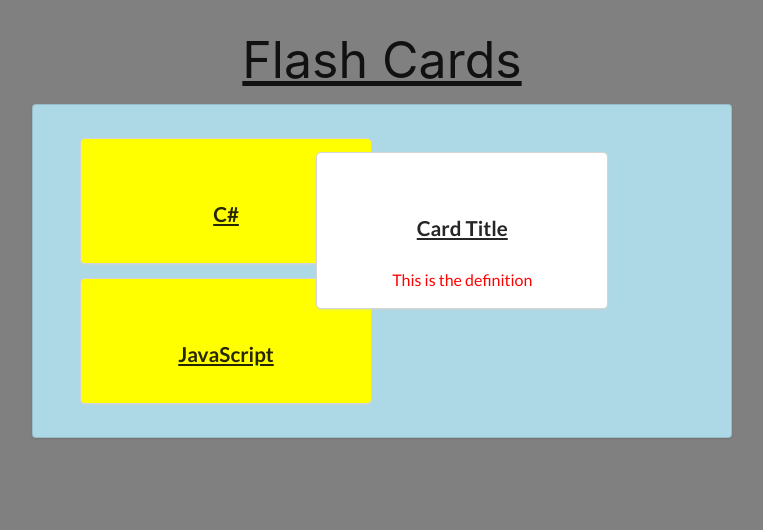
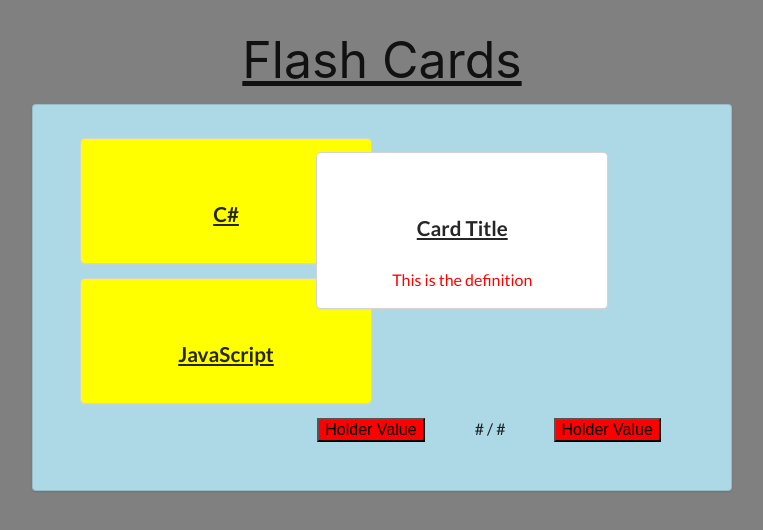
Before and after one commit to ctcb57/flashcards, a React (Create React App) app: page / in a window 1280 px wide. Shown: the top 530 px of the page, without its empty margins (258-1021 px from the left). Built offline with nearby package versions, Linux system fonts and the light colour scheme.

Commit message:
Created custom button components and added basic styling elements

```diff
--- a/src/components/cards-container/cards-container.component.jsx
+++ b/src/components/cards-container/cards-container.component.jsx
@@ -1,6 +1,7 @@
 import React from 'react';
 import CardsList from '../cards-list/cards-list.components';
 import ActiveCard from '../active-card/active-card.component';
+import CustomButton from '../custom-button/custom-button.component';
 import DATA from './cards-collection.data';
 
 import './cards-container.styles.css';
@@ -25,6 +26,14 @@
                     <div className="ten wide column">
                         <ActiveCard />
                     </div>
+                    <div className="six wide column"></div>
+                    <div className="four wide column">
+                        <CustomButton />
+                    </div>
+                    <div className="two wide column"> # / # </div>
+                    <div className="four wide column">
+                        <CustomButton />
+                    </div>
                 </div>
             </div>
         )
--- /dev/null
+++ b/src/components/custom-button/custom-button.component.jsx
@@ -0,0 +1,11 @@
+import React from 'react';
+
+import './custom-button.styles.css';
+
+const CustomButton = props => (
+    <button className="custom-button">
+        Holder Value
+    </button>
+);
+
+export default CustomButton;
--- /dev/null
+++ b/src/components/custom-button/custom-button.styles.css
@@ -0,0 +1,9 @@
+.custom-button{
+    width: auto;
+    background-color: red;
+}
+
+.custom-button:hover{
+    background-color: green;
+    cursor: pointer;
+}
```
